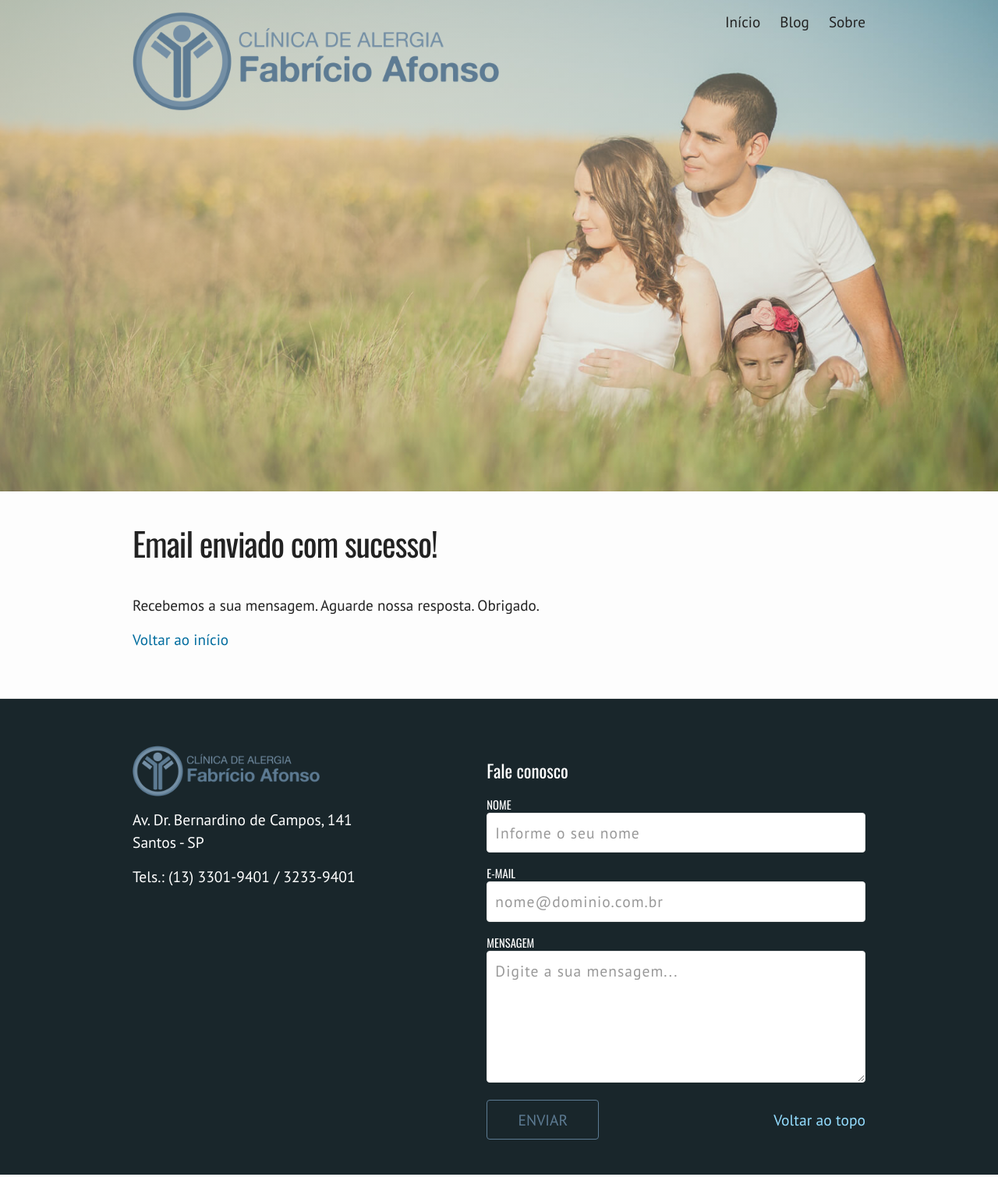
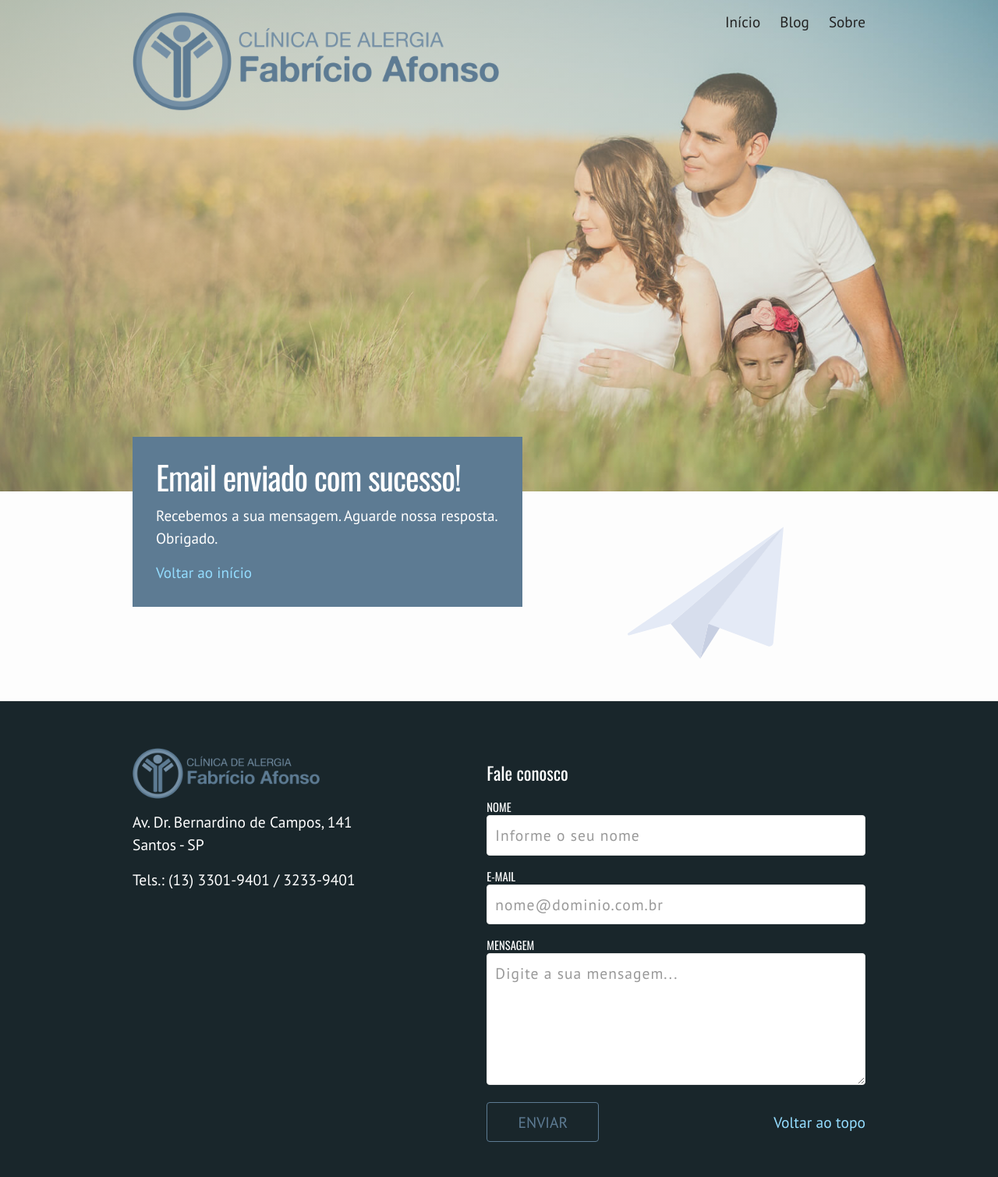
Before and after one commit to aleamparo/clinicafabricioafonso.github.io, a Jekyll site: the page built from email_enviado.html, in a window 1280 px wide. Shown: the whole page at 78% size. Built offline with Jekyll 4.4.1, drawn with Linux system fonts in a browser that asks for light colours.

```diff
--- /dev/null
+++ b/_layouts/msg.html
@@ -0,0 +1,20 @@
+---
+layout: default
+---
+<section class="page-content">
+
+  <div class="wrapper section-intro" data-grid="start spacing justify">
+    <div class="hero" data-cell="">
+        <h1 class="post-title">{{ page.title }}</h1>
+        {{ content }}
+    </div>
+
+    {% if page.type %}
+    <div data-cell="shrink" class="svg-container sq200">
+        {% include msg/{{ page.type }}.svg %}
+    </div>
+    {% endif %}
+
+  </div>
+
+</section>
--- a/_sass/_base.sass
+++ b/_sass/_base.sass
@@ -166,13 +166,22 @@ pre
 
         path, circ, rect, polygon
             fill: currentcolor
-
     &.inline
 
         > svg
             width: 1em
             height: 1em
             vertical-align: text-top
+
+.svg-container
+    svg
+        max-width: 100%
+
+    &.sq200
+
+        > svg
+            width: 200px
+            height: 200px
 
 .share-btn
     @extend .icon
--- a/email_com_erro.html
+++ b/email_com_erro.html
@@ -1,6 +1,7 @@
 ---
-layout: page
+layout: msg
 title: Erro ao enviar
+type: warning
 ---
 
 <p>Ocorreu um erro ao tentar enviar os dados.</p>
--- a/email_enviado.html
+++ b/email_enviado.html
@@ -1,6 +1,7 @@
 ---
-layout: page
+layout: msg
 title: Email enviado com sucesso!
+type: email
 ---
 
 <p>Recebemos a sua mensagem. Aguarde nossa resposta. Obrigado.</p>
--- a/email_incompleto.html
+++ b/email_incompleto.html
@@ -1,6 +1,7 @@
 ---
-layout: page
+layout: msg
 title: Formulário incompleto
+type: form
 ---
 
 <p>Faltou alguma coisa. Verifique o preenchimento correto de todos os campos obrigatórios.</p>
```
Also changed, not shown: 404.html (added, +11 -0 lines), _includes/msg/404.svg (added), _includes/msg/email.svg (added), _includes/msg/form.svg (added), _includes/msg/warning.svg (added).
